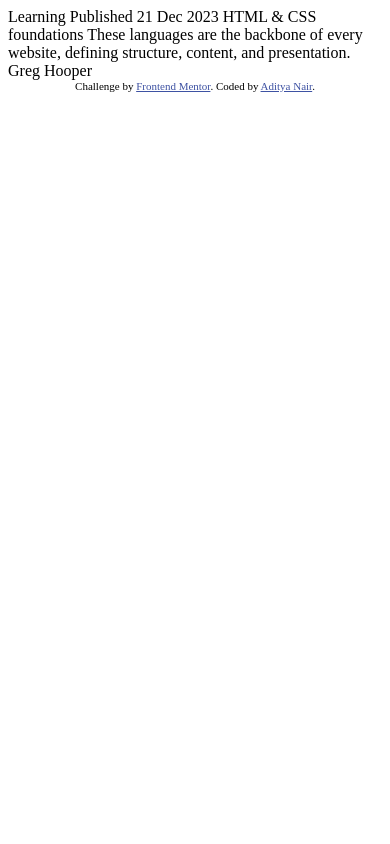
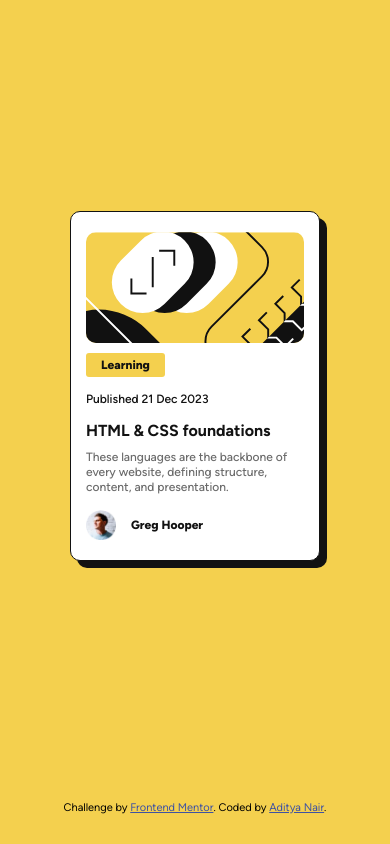
Before and after one commit to AdityaNair07/frontend-mentor-challenges, a plain HTML site: page blog-preview-card-main/index.html in a window 390 px wide. Drawn offline with Linux system fonts and the light colour scheme.

Commit message:
Challenge 2 completed with Readme update and the parent repo readme updated

```diff
--- a/blog-preview-card-main/index.html
+++ b/blog-preview-card-main/index.html
@@ -14,21 +14,170 @@
 
     <title>Frontend Mentor | Blog preview card</title>
 
-    <!-- Feel free to remove these styles or customise in your own stylesheet 👍 -->
     <style>
+      @font-face {
+        font-family: "figtree";
+        src: url("./assets/fonts/Figtree-VariableFont_wght.ttf");
+      }
+
+      :root {
+        --yellow: hsl(47, 88%, 63%);
+        --white: hsl(0, 0%, 100%);
+        --grey: hsl(0, 0%, 42%);
+        --black: hsl(0, 0%, 7%);
+      }
+
+      * {
+        margin: 0;
+        padding: 0;
+        box-sizing: border-box;
+      }
+
+      body {
+        width: 100vw;
+        height: 100vh;
+        font-family: "figtree";
+        background-color: var(--yellow);
+        display: flex;
+        flex-direction: column;
+        align-items: center;
+        justify-content: center;
+      }
+      p {
+        font-size: 16px;
+      }
+      .blog_card {
+        display: flex;
+        flex-direction: column;
+        margin: auto;
+        width: 370px;
+        height: 480px;
+        border: 1px solid var(--black);
+        border-radius: 10px;
+        box-shadow: 7px 7px 0px var(--black);
+        background-color: var(--white);
+        padding: 15px 20px;
+        color: var(--black);
+      }
+      .blog_card_image {
+        width: 100%;
+        border-radius: 10px;
+        overflow: hidden;
+      }
+      .blog_card_image > img {
+        width: 100%;
+      }
+      .blog_card_header {
+        display: flex;
+        flex-direction: column;
+        justify-content: flex-start;
+        width: 100%;
+        gap: 15px;
+        padding: 10px 0;
+      }
+      .blog_card_header span {
+        background-color: var(--yellow);
+        display: inline;
+        width: max-content;
+        border-radius: 3px;
+        padding: 5px 15px;
+        font-weight: 800;
+      }
+      .blog_card_header h2:hover {
+        cursor: pointer;
+        color: var(--yellow);
+      }
+      .blog_card_header p {
+        font-weight: 540;
+      }
+      .blog_card_content {
+        width: 100%;
+        color: var(--grey);
+        font-weight: 500;
+        line-height: 1.35;
+      }
+      .blog_card_footer {
+        width: 100%;
+        margin: auto;
+        display: flex;
+        align-items: center;
+        justify-content: flex-start;
+        font-weight: 800;
+        gap: 15px;
+      }
+      .blog_card_footer img {
+        width: 30px;
+        height: 30px;
+      }
       .attribution {
+        margin: 30px auto;
         font-size: 11px;
         text-align: center;
       }
       .attribution a {
         color: hsl(228, 45%, 44%);
       }
+      @media (max-width: 1024px) {
+        p {
+          font-size: 12px;
+        }
+        .blog_card {
+          width: 250px;
+          height: 350px;
+          padding: 20px 15px;
+        }
+        .blog_card_image {
+          width: 100%;
+          border-radius: 10px;
+          overflow: hidden;
+        }
+        .blog_card_image > img {
+          width: 100%;
+          object-fit: cover;
+        }
+        .blog_card_header {
+          padding: 10px 0;
+        }
+        .blog_card_header span {
+          font-size: 12px;
+        }
+        .blog_card_header h2 {
+          font-size: 16px;
+        }
+        .blog_card_header p {
+          font-weight: 540;
+        }
+        .blog_card_content {
+          line-height: 1.25;
+          margin-bottom: 15px;
+        }
+      }
     </style>
   </head>
   <body>
-    Learning Published 21 Dec 2023 HTML & CSS foundations These languages are
-    the backbone of every website, defining structure, content, and
-    presentation. Greg Hooper
+    <div class="blog_card">
+      <div class="blog_card_image">
+        <img
+          src="./assets/images/illustration-article.svg"
+          alt="illustration"
+        />
+      </div>
+      <div class="blog_card_header">
+        <span>Learning</span>
+        <p>Published 21 Dec 2023</p>
+        <h2>HTML & CSS foundations</h2>
+      </div>
+      <div class="blog_card_content">
+        <p>
+          These languages are the backbone of every website, defining structure,
+          content, and presentation.
+        </p>
+      </div>
+      <div class="blog_card_footer">
+        <img src="./assets/images/image-avatar.webp" alt="avatar" />
+        <p>Greg Hooper</p>
+      </div>
+    </div>
 
     <div class="attribution">
       Challenge by
```
Also changed, not shown: blog-preview-card-main/image-1.png (added), blog-preview-card-main/image.png (added), 4 other files.
